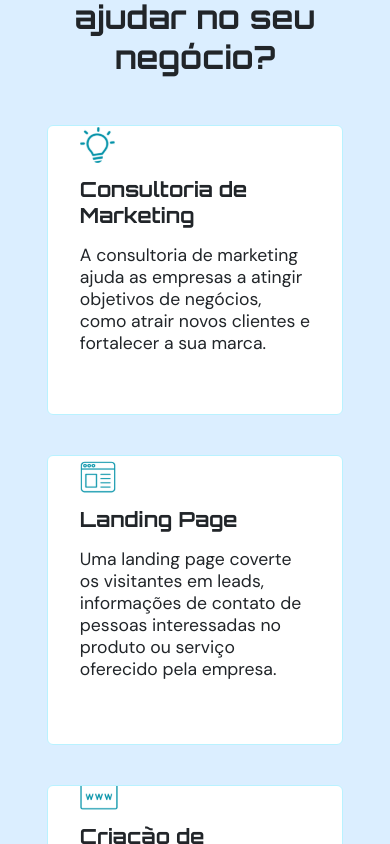
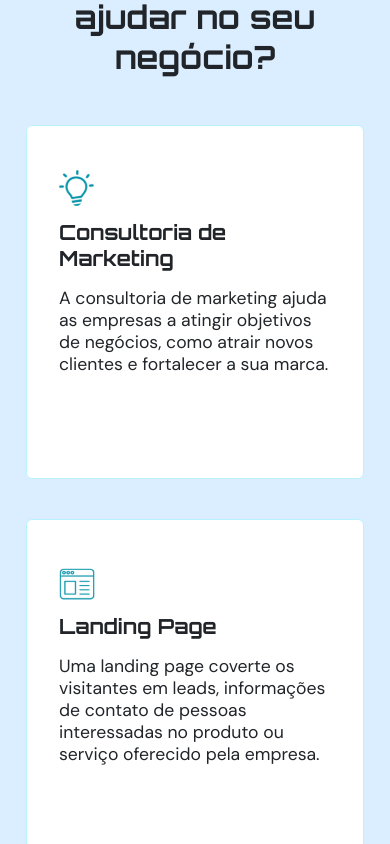
Before and after one commit to jose-pires-neto/Site-Equipe-Decola, a Next.js app: page / in a window 390 px wide. Shown: the part 1540-2384 px from the top of the page. Built offline with nearby package versions, Linux system fonts and the light colour scheme.

Commit message:
fix(servicesSection): ajusta tamanho dos cards no mobile

```diff
--- a/src/components/ServicesSection/servicesStyle.ts
+++ b/src/components/ServicesSection/servicesStyle.ts
@@ -49,8 +49,6 @@ export const ServicesSection = styled('section', {
     h2: {
       fontSize: '2rem',
     },
-
-    overflowY: 'hidden',
   },
 
   '@largeMobile': {
@@ -68,11 +66,15 @@ export const ServicesField = styled('div', {
   gap: '2.5rem 2rem',
   marginTop: '3rem',
   marginBottom: '2rem',
+
+  '@largeLaptop': {
+    maxWidth: '100vw',
+  },
 });
 
 export const ServicesCard = styled('div', {
   maxWidth: '22rem',
-  height: '16rem',
+  height: '18rem',
   border: '1px solid $brandBlue400',
   borderRadius: '0.375rem',
   padding: '1rem 2rem',
@@ -125,11 +127,18 @@ export const ServicesCard = styled('div', {
   },
 
   '@laptop': {
-    maxWidth: '18rem',
+    maxWidth: '20rem',
+    height: '18rem',
+  },
+
+  '@largeMobile': {
+    width: '17rem',
+    height: '20rem',
   },
 
   '@mobile': {
-    width: '16rem',
+    height: '17rem',
+
     h3: {
       fontSize: '1rem',
     },
```
